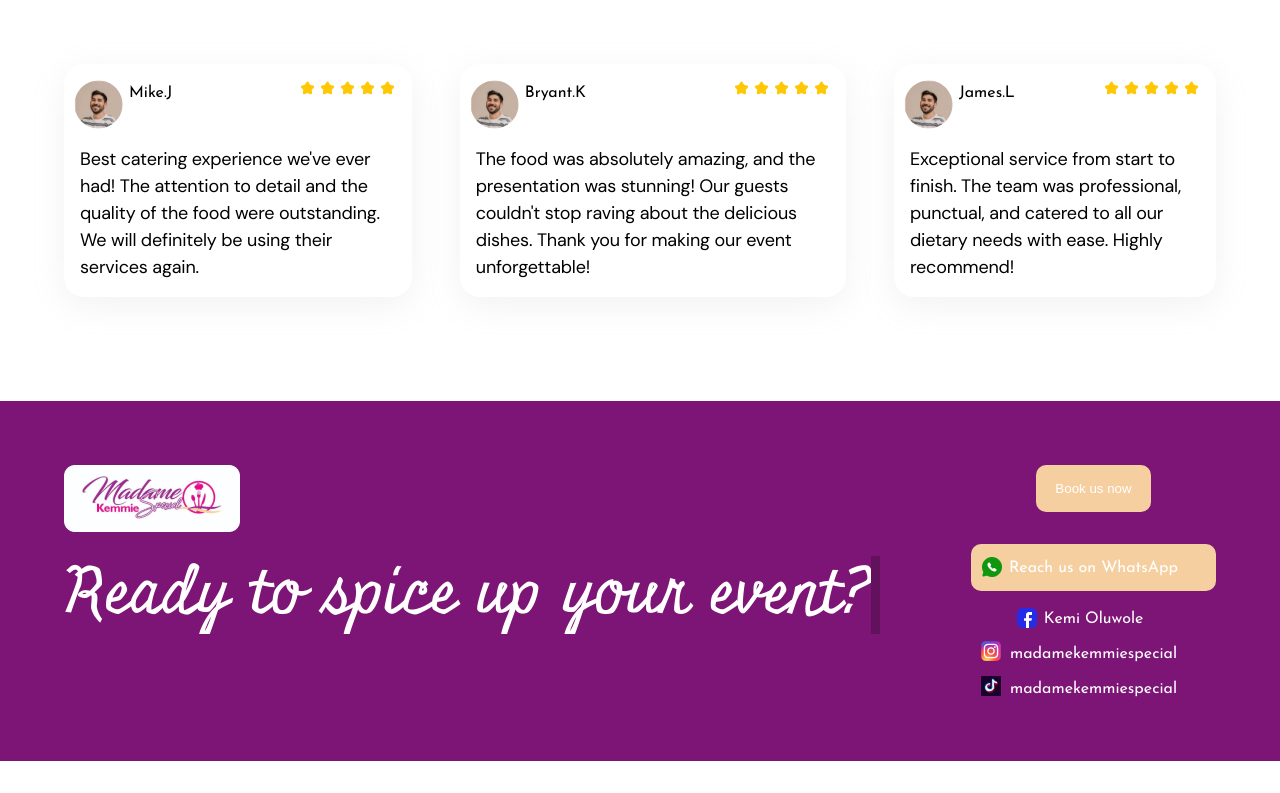
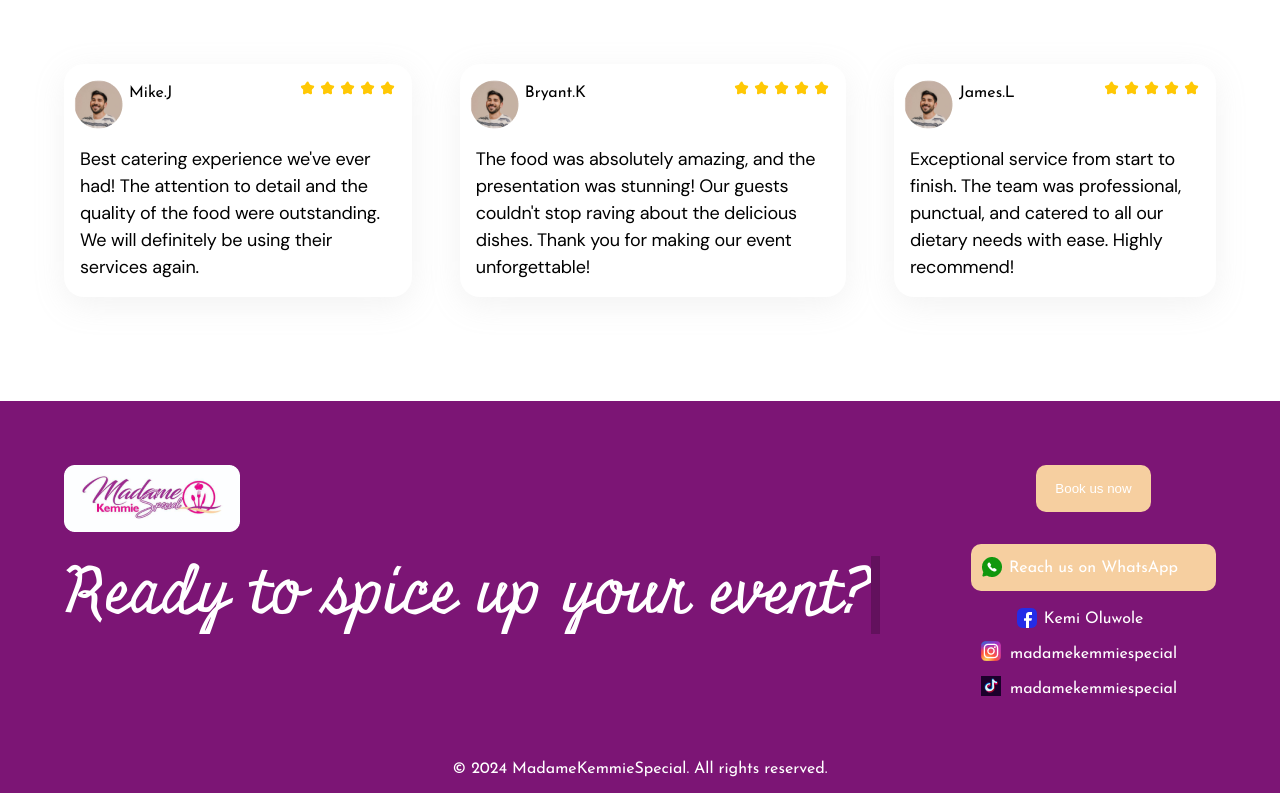
Before and after one commit to Gideonthegre8t/madame-kemmie-special, a React (Create React App) app: page / in a window 1280 px wide. Shown: the part 3245-4038 px from the top of the page. Before the commit the page ends 4006 px from the top, so only its background shows below. Built offline with nearby package versions, Linux system fonts and the light colour scheme.

Commit message:
website upgrade

```diff
--- /dev/null
+++ b/src/components/Copyright.js
@@ -0,0 +1,9 @@
+import React from "react";
+
+function Copyright() {
+  const currentYear = new Date().getFullYear();
+
+  return <p className="stamp">© {currentYear} MadameKemmieSpecial. All rights reserved.</p>;
+}
+
+export default Copyright;
--- a/src/components/Footer.js
+++ b/src/components/Footer.js
@@ -6,6 +6,7 @@ import whatsapp from "../assets/images/whatsapp.png";
 import instagram from "../assets/images/instagram.png";
 import facebook from "../assets/images/facebook.png";
 import tiktok from "../assets/images/tiktok.png";
+import Copyright from "./Copyright";
 
 // Social media links data
 const socialLinks = [
@@ -63,8 +64,8 @@ function Footer() {
   const handleLogoClick = () => navigate("/");
 
   return (
-    <section id="footer" className="footer-container" ref={footerRef}>
-      <div className="footer-top">
+    <section id="footer"ref={footerRef}>
+      <div  className="footer-container" >    <div className="footer-top">
         <img
           className="logo-pad"
           src={logoWhite}
@@ -129,7 +130,9 @@ function Footer() {
             </a>
           ))}
         </div>
-      </div>
+      </div></div>
+      <div><Copyright /></div>
+
     </section>
   );
 }
--- a/src/index.css
+++ b/src/index.css
@@ -504,8 +504,13 @@ span {
   gap: 1em;
 }
 
+#footer{
+ background: #7c1575;
+ padding-bottom: 1em;
+}
+
 .footer-container {
-  background: #7c1575;
+
   padding: 4em;
   display: flex;
   justify-content: space-between;
@@ -569,6 +574,12 @@ a,
 
 .footer-down > p {
   margin-left: 23%;
+}
+
+.stamp{
+  margin: 0 auto;
+  text-align: center;
+  color:#fff
 }
 
 .container-top {
```
